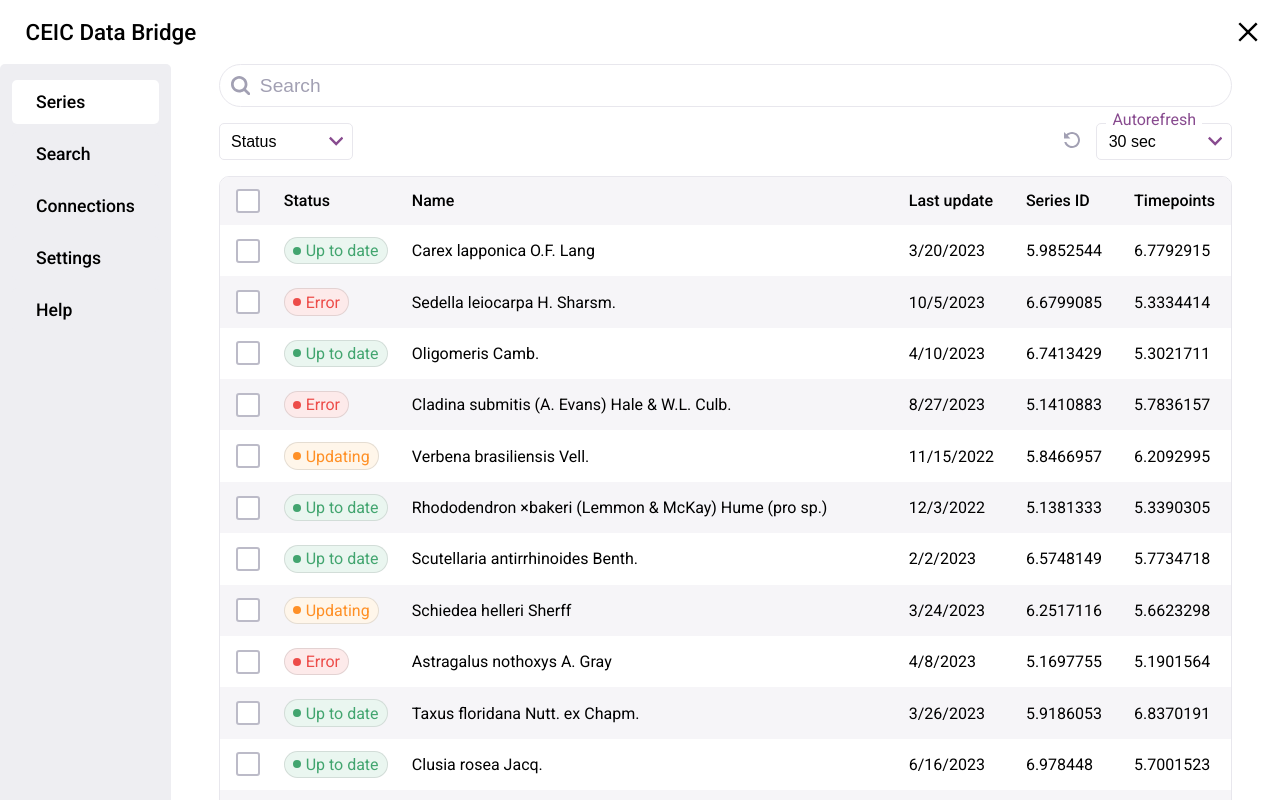
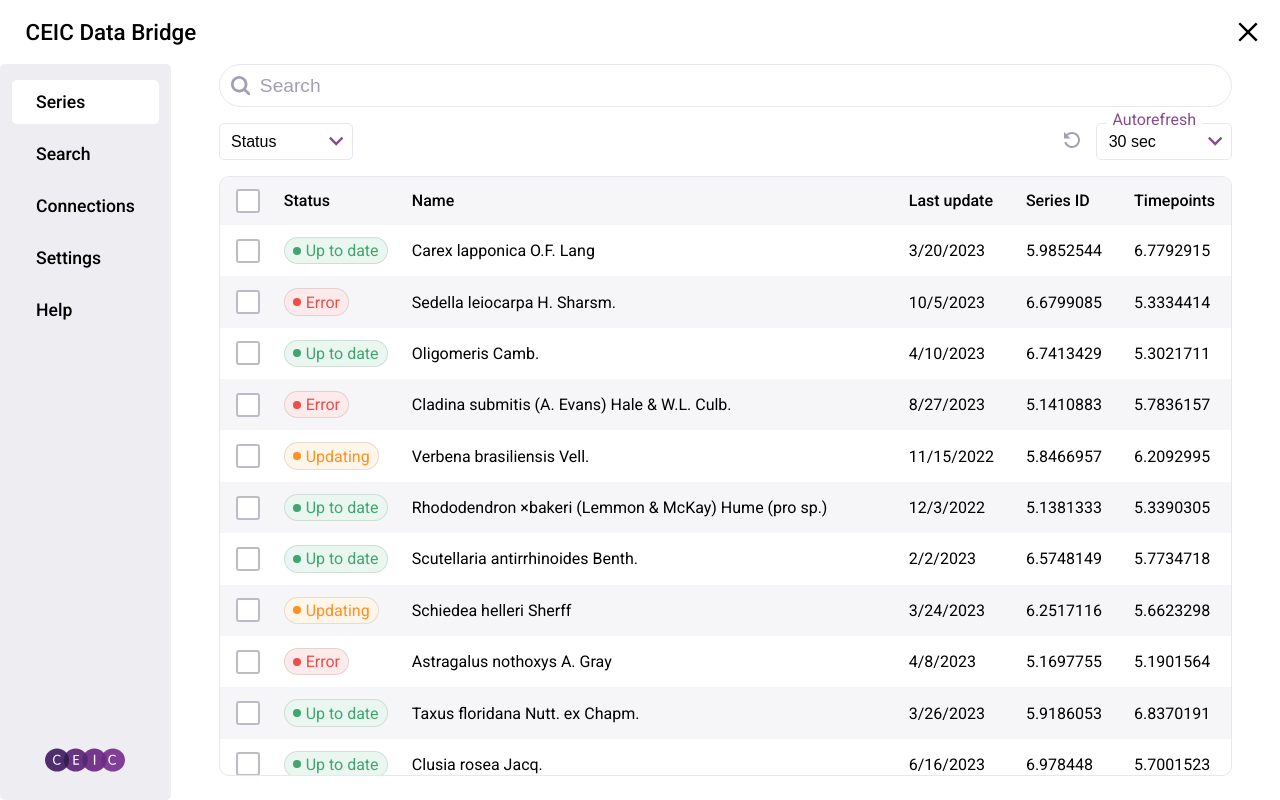
Before and after one commit to juliensale/ceic-example, a Next.js app: page / in a window 1280 px wide. Built offline with nearby package versions, Linux system fonts and the light colour scheme.

Commit message:
fix(table): vertical overflow

```diff
--- a/components/Layout/Layout.module.css
+++ b/components/Layout/Layout.module.css
@@ -39,4 +39,7 @@
   flex-grow: 1;
   padding: 1.5rem 3rem;
   padding-top: 0;
+  display: flex;
+  flex-direction: column;
+  height: fit-content;
 }
--- a/components/Table/Table.module.css
+++ b/components/Table/Table.module.css
@@ -3,7 +3,9 @@
   width: 100%;
   border-radius: 10px;
   border: 1px solid rgba(232, 231, 237, 1);
-  overflow: hidden;
+  overflow: auto;
+  /* screen - header - search bar - margin - filters button - margin - content padding bottom */
+  max-height: calc(100vh - 4rem - 2.7rem - 1rem - 2.3rem - 1rem - 1.5rem);
 }
 
 .table > div {
```
